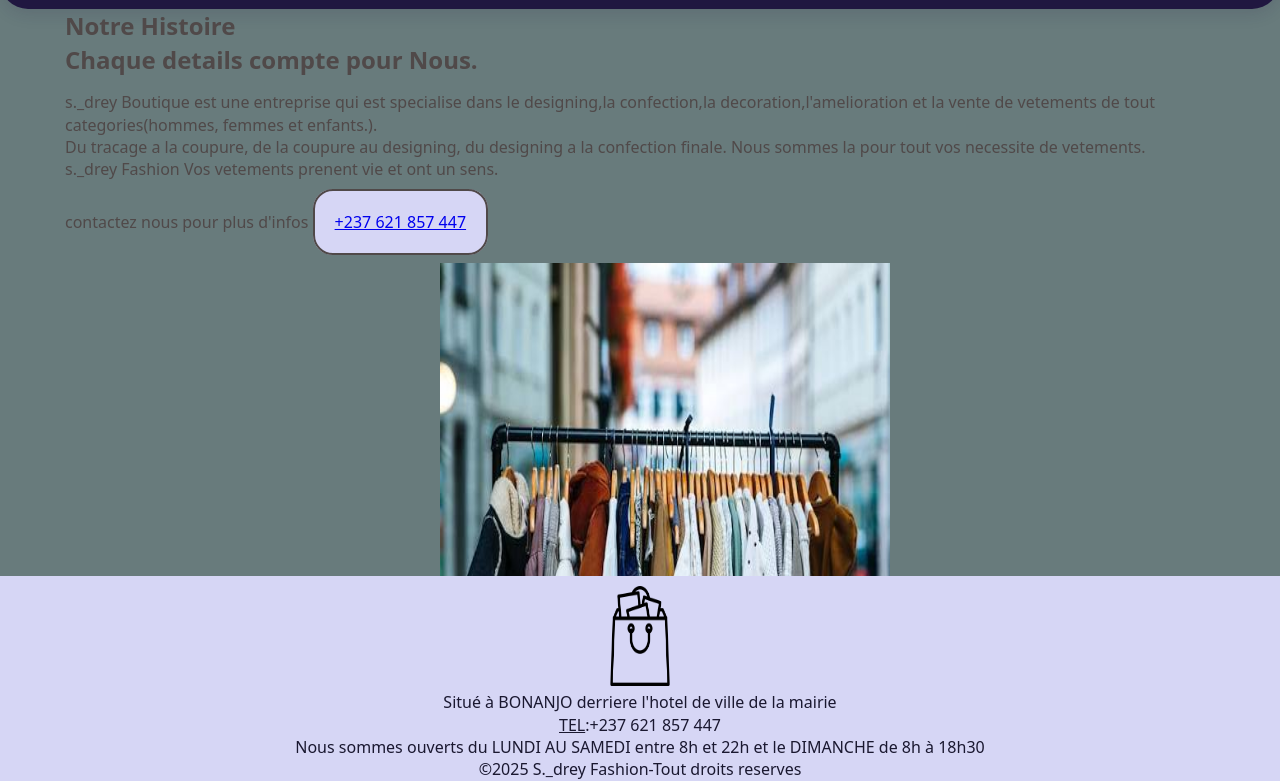
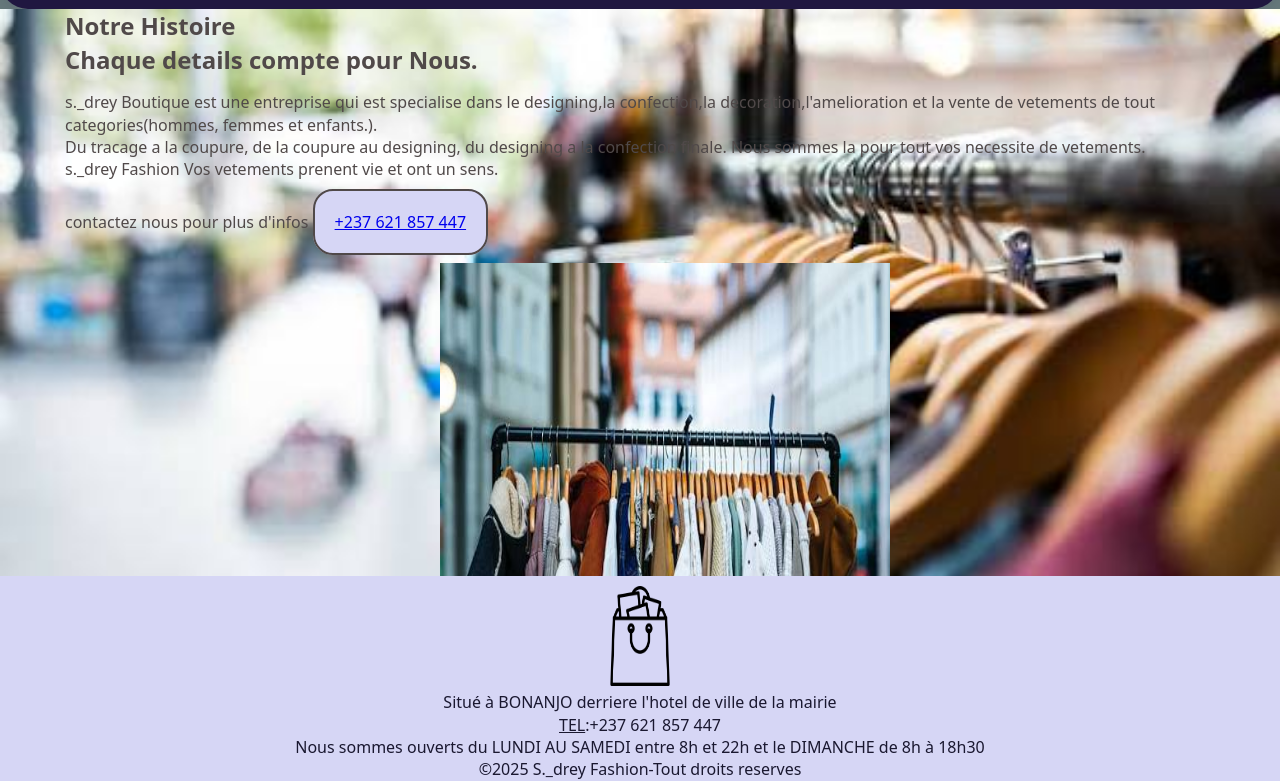
Before and after one commit to kengnetogueosaurelleaudrey-cpu/udrey.github.io, a plain HTML site: page Apropos.html in a window 1280 px wide. Shown: the part 69-850 px from the top of the page. Drawn offline with Linux system fonts and the light colour scheme.

Commit message:
Update Apropos.css

```diff
--- a/Apropos.css
+++ b/Apropos.css
@@ -34,7 +34,7 @@
 
 .background
 {
-  background-image: url(s._drey/banner.jpeg);
+  background-image: url(banner.jpeg);
 background-size: cover;
 height: 15cm;
 max-width: 200;
```
